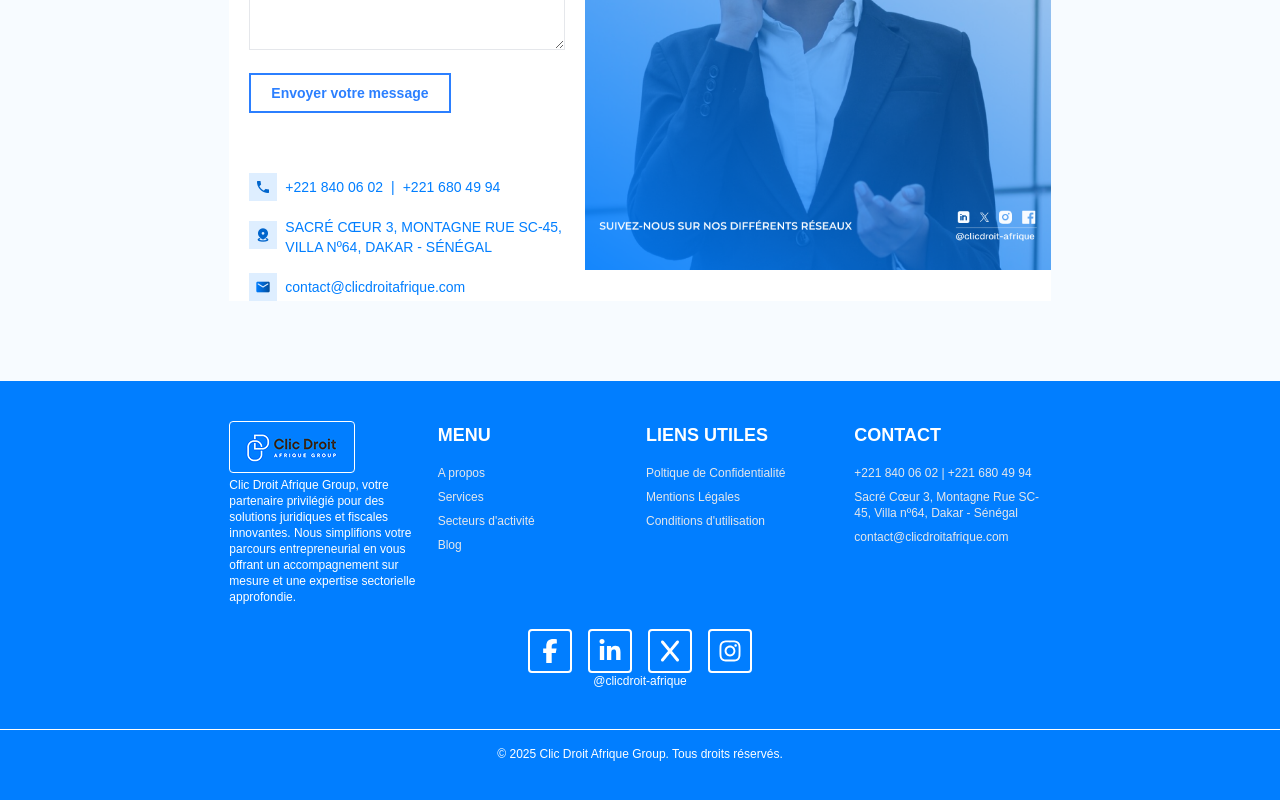
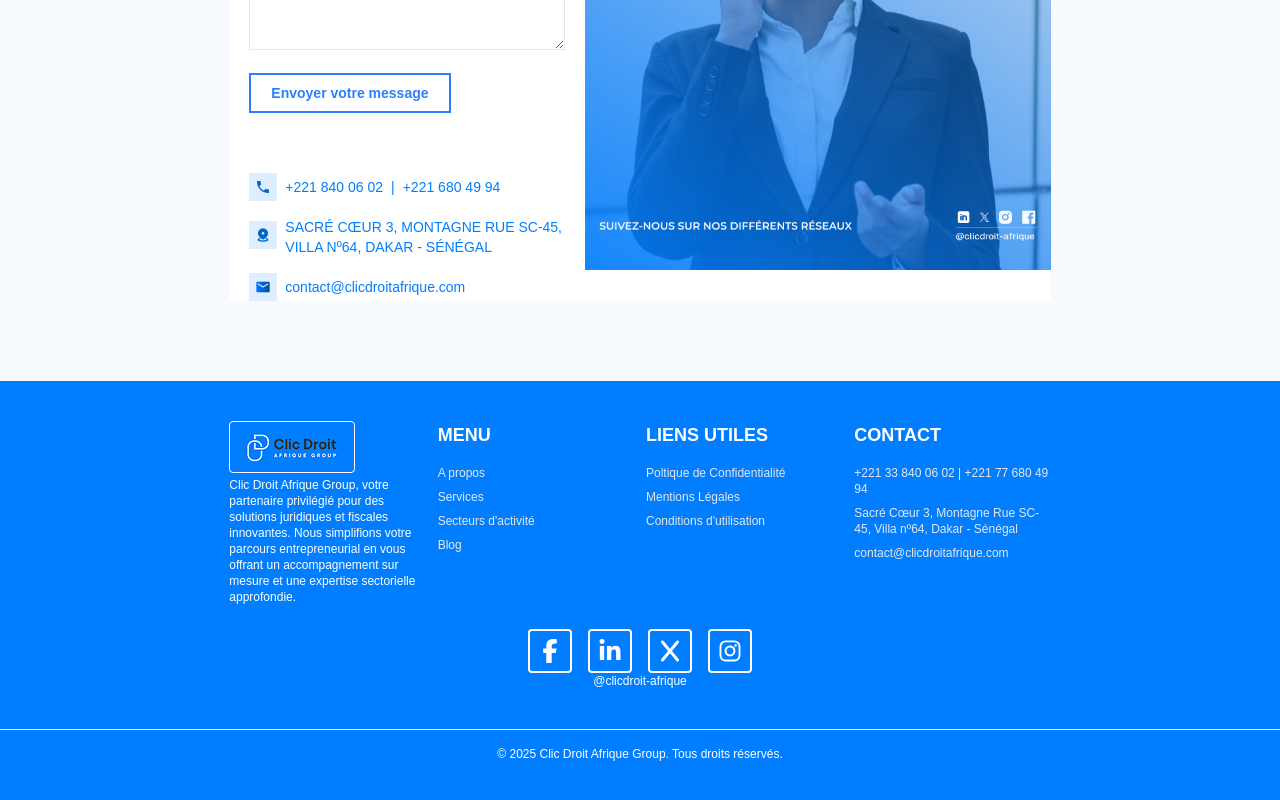
Before and after one commit to Menzamenza/clickDroit, a React (Vite) app: page / in a window 1280 px wide. Shown: the part 8470-9270 px from the top of the page. Built offline with nearby package versions, Linux system fonts and the light colour scheme.

Commit message:
numero tel footer

```diff
--- a/src/components/Footer.jsx
+++ b/src/components/Footer.jsx
@@ -35,7 +35,7 @@
                 <div>
                     <h3 className="text-lg font-semibold mb-4  ">CONTACT</h3>
                     <ul className="space-y-2 text-xs text-gray-200">
-                        <li><a href="tel:+2218400602" className="hover:border-b hover:text-white">+221 840 06 02</a> | <a href="tel:+2216804994" className="hover:border-b hover:text-white">+221 680 49 94</a></li>
+                        <li><a href="tel:+221338400602" className="hover:border-b hover:text-white">+221 33 840 06 02</a> | <a href="tel:+221776804994" className="hover:border-b hover:text-white">+221 77 680 49 94</a></li>
                         <li><a href="" className="hover:border-b hover:text-white">Sacré Cœur 3, Montagne Rue SC-45,
                             Villa nº64, Dakar - Sénégal</a></li>
                         <li><a href="mailto:contact@clicdroitafrique.com" className="hover:border-b hover:text-white">contact@clicdroitafrique.com</a></li>
```
